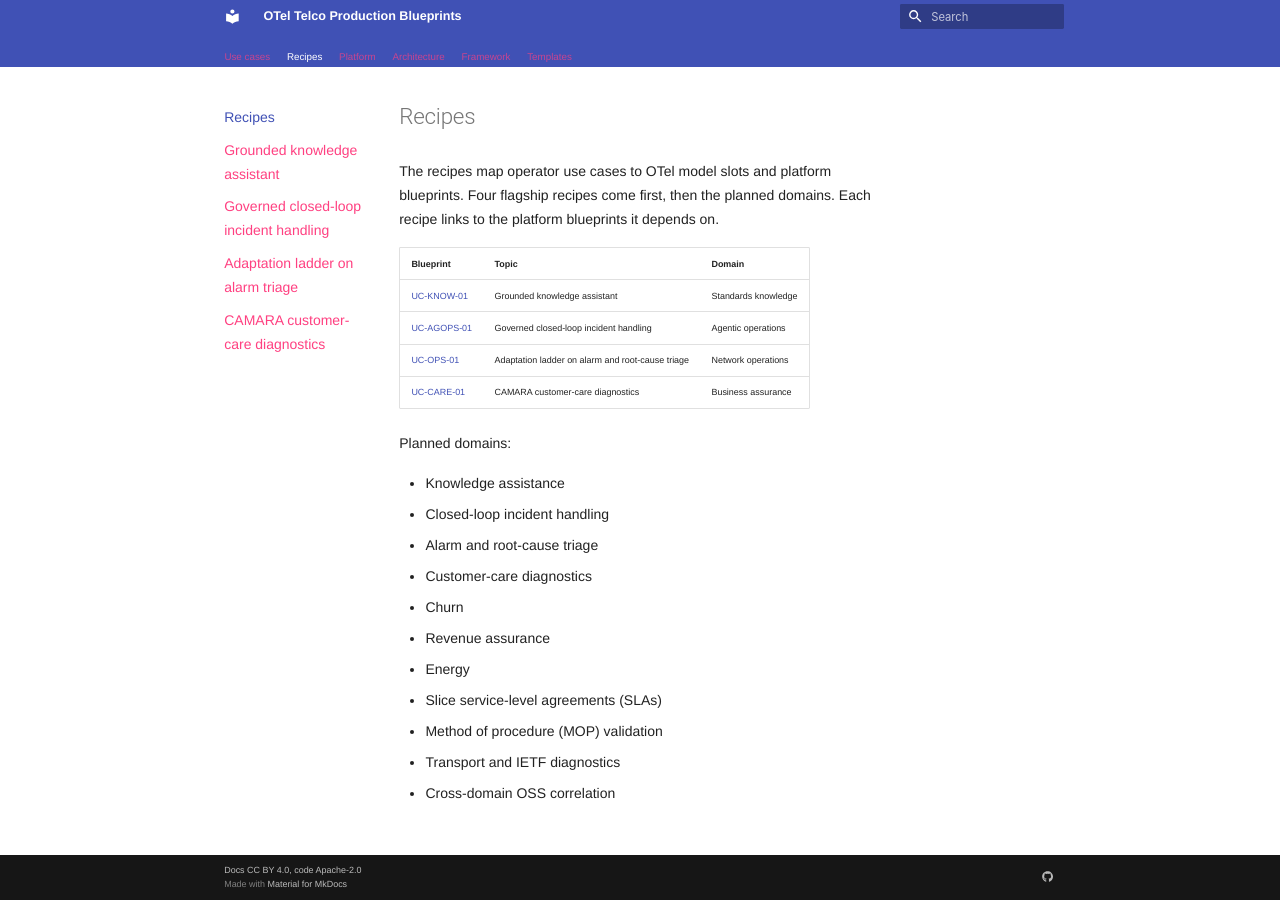
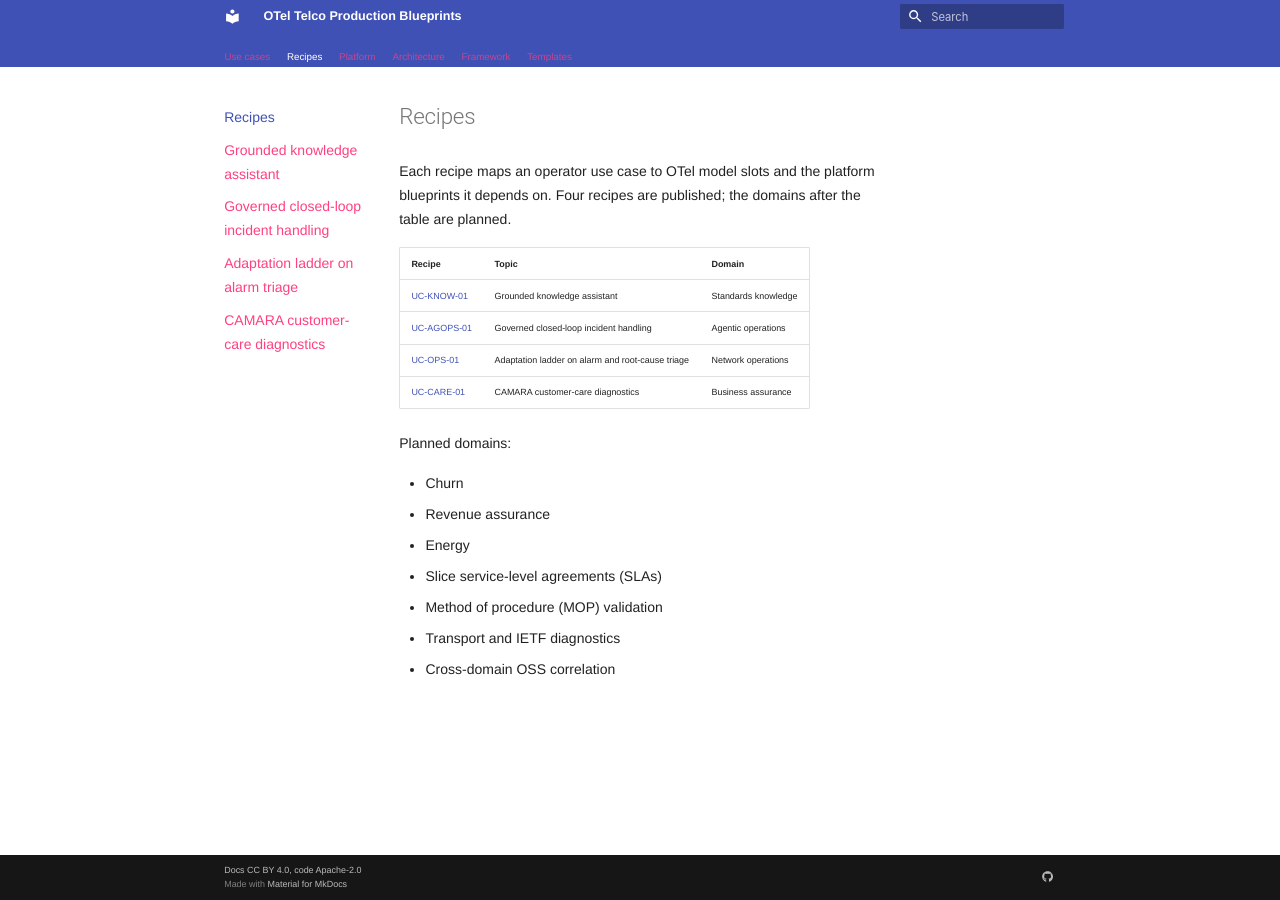
Before and after one commit to ravisharma5/otel-telco-blueprints, an MkDocs documentation site: the page built from site-src/catalog/index.md, in a window 1280 px wide. Built offline with MkDocs 1.6.1 and Material for MkDocs 9.7.7, drawn with Linux system fonts in a browser that asks for light colours; nearby versions of some CDN libraries; library files that are not in the unit come from our copies.

Commit message:
docs(site): clarity pass on the recipes overview and FP8 triage reason
- Overview names its columns as recipes and lists only domains still planned
- FP8 reason for triage puts the slot list after the claim

```diff
--- a/site-src/catalog/index.md
+++ b/site-src/catalog/index.md
@@ -7,9 +7,9 @@ doc_status: draft
 
 # Recipes
 
-The recipes map operator use cases to OTel model slots and platform blueprints. Four flagship recipes come first, then the planned domains. Each recipe links to the platform blueprints it depends on.
+Each recipe maps an operator use case to OTel model slots and the platform blueprints it depends on. Four recipes are published; the domains after the table are planned.
 
-| Blueprint | Topic | Domain |
+| Recipe | Topic | Domain |
 |---|---|---|
 | [UC-KNOW-01](standards-knowledge/grounded-knowledge-assistant/README.md) | Grounded knowledge assistant | Standards knowledge |
 | [UC-AGOPS-01](agentic-operations/closed-loop-incident-handling/README.md) | Governed closed-loop incident handling | Agentic operations |
@@ -18,10 +18,6 @@ The recipes map operator use cases to OTel model slots and platform blueprints.
 
 Planned domains:
 
-- Knowledge assistance
-- Closed-loop incident handling
-- Alarm and root-cause triage
-- Customer-care diagnostics
 - Churn
 - Revenue assurance
 - Energy
```
Also changed, not shown: platform/serving-routing-placement/README.md (+2 -2 lines), 1 other file.
